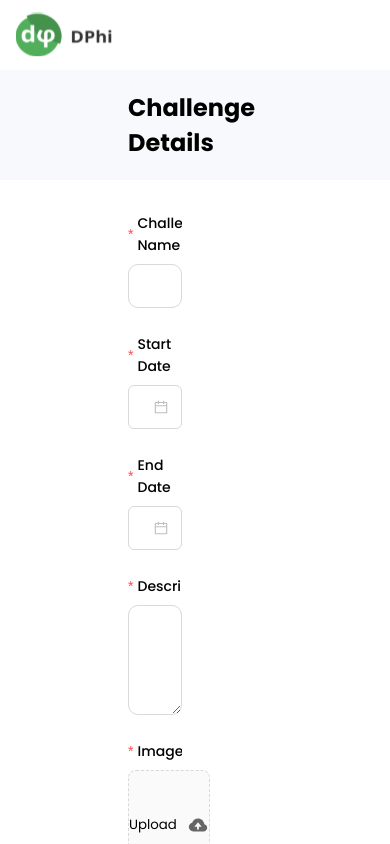
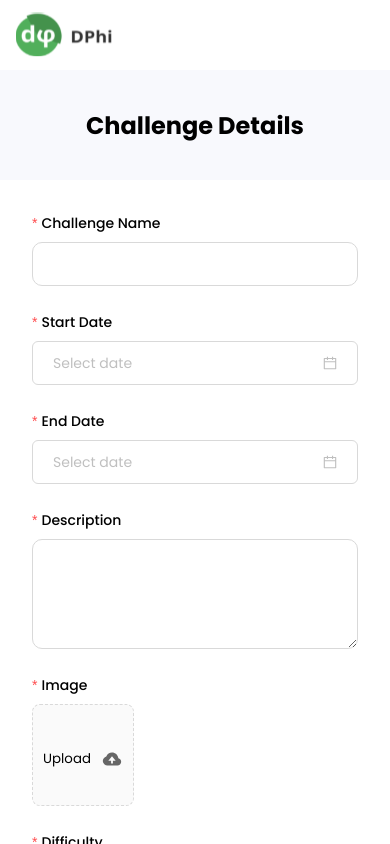
Before and after one commit to damnanuj/hackathon-dashboard, a React (Create React App) app: page /create-challange in a window 390 px wide. Shown: the top 844 px of the page. Built offline with nearby package versions, Linux system fonts and the light colour scheme.

Commit message:
form responsive

```diff
--- a/src/Components/ChallangeCreateForm/CreateForm.scss
+++ b/src/Components/ChallangeCreateForm/CreateForm.scss
@@ -25,6 +25,7 @@
   }
 
   .ant-form-item {
+
     width: 40%;
     margin-bottom: 25px;
     .ant-form-item-label {
@@ -64,14 +65,17 @@
 }
 
 @media (max-width: "600px") {
-  .signupFormContainer {
-    padding: 1rem 0;
+  .challange_details{
+    padding: 2rem;
+    text-align: center;
+  }
 
-    .form {
-      padding: 0 1rem 1rem 1rem;
-    }
-    .spaceHeading {
-      font-size: 60px !important;
-    }
+  .form_container{
+    padding: 2rem;
+  }
+  .ant-form-item {
+
+    width: 100% !important;
+
   }
 }
--- a/src/Components/LandingPage/LandingPage.scss
+++ b/src/Components/LandingPage/LandingPage.scss
@@ -78,7 +78,7 @@
 
     width: 100%;
     .left_side{
-      height: 70%;
+
       color: $white-background-color;
       display: flex;
 
@@ -101,7 +101,7 @@
       }
     }
     .right_side{
-      height: 50%;
+
     }
 }
 }
```
